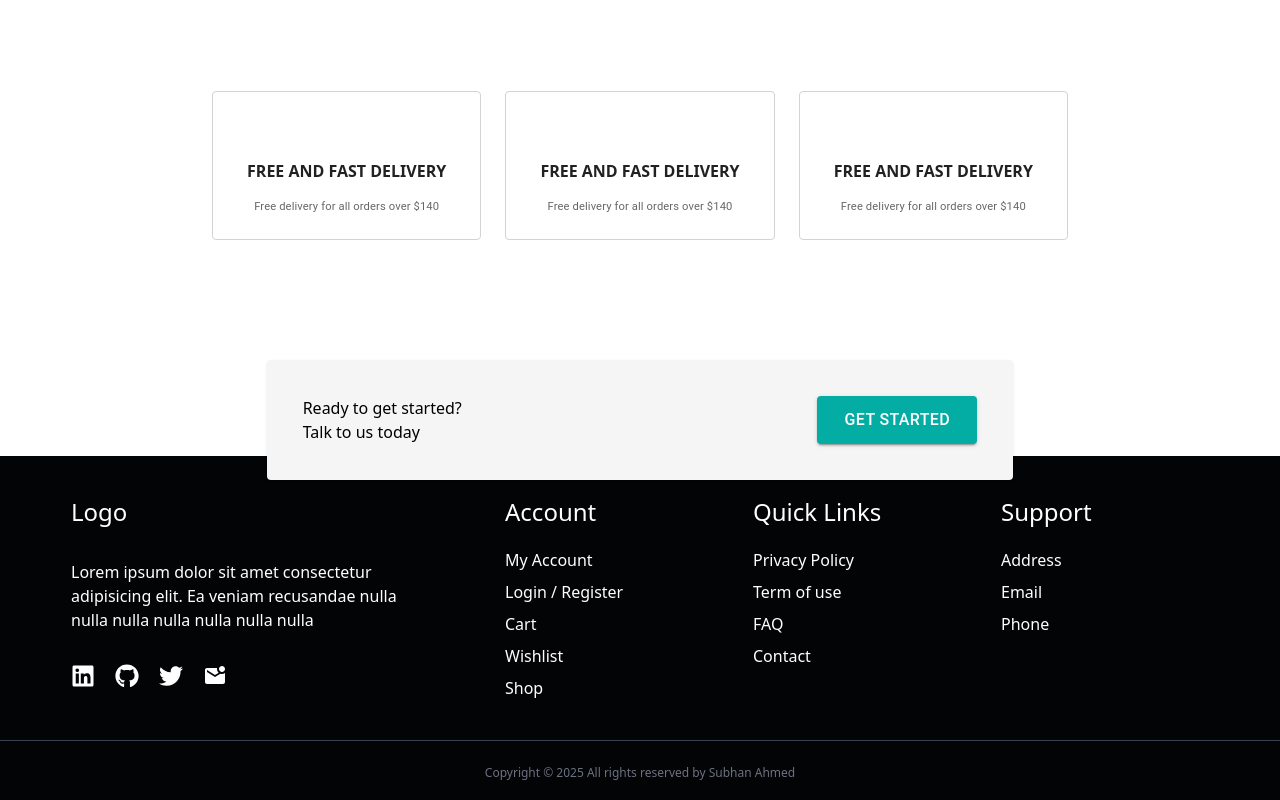
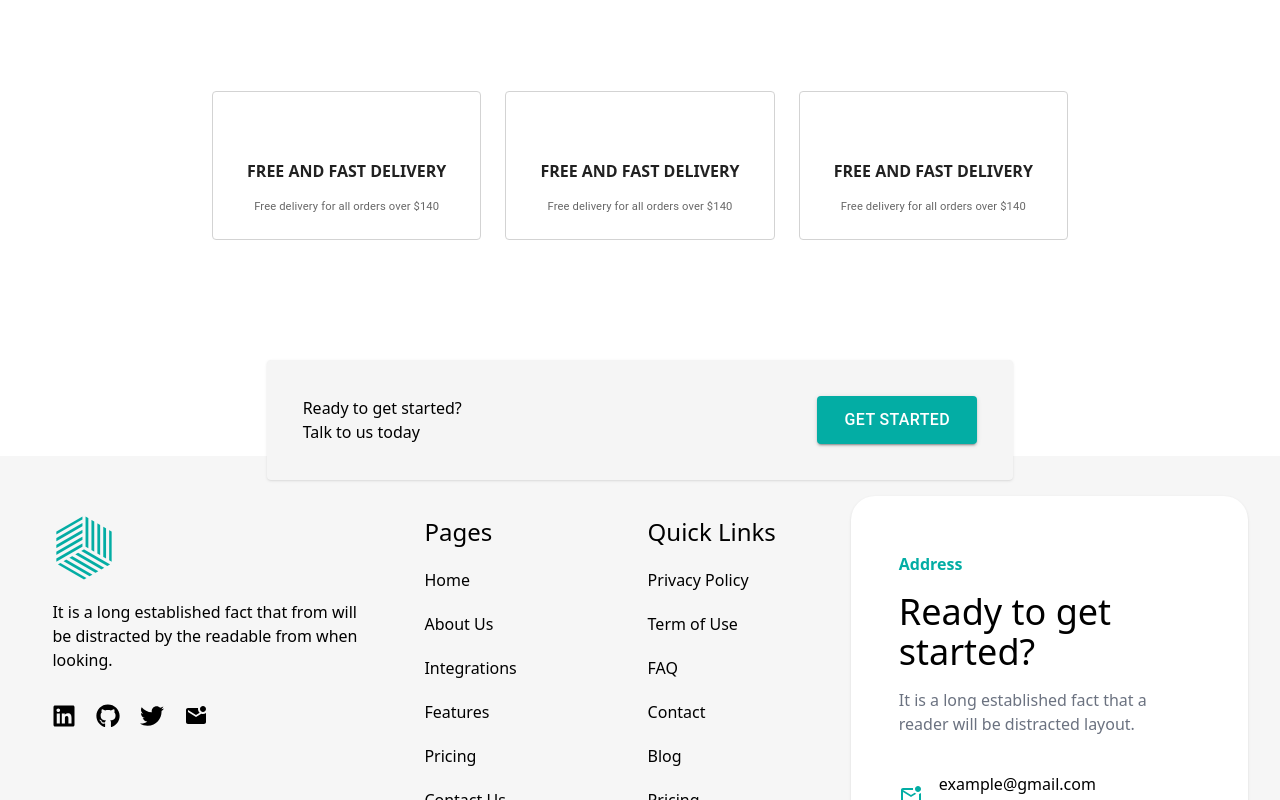
Before and after one commit to subhanrizwan/Ecommerce-Store1, a React (Vite) app: page / in a window 1280 px wide. Shown: the part 2000-2800 px from the top of the page. Built offline with nearby package versions, Linux system fonts and the light colour scheme; some icons are missing.

Commit message:
almost done

```diff
--- a/src/Sections/HomeSection/Customerloveus/custloveus.jsx
+++ b/src/Sections/HomeSection/Customerloveus/custloveus.jsx
@@ -44,9 +44,9 @@ export default function CustomerLove() {
           <div className="max-w-7xl">
             {/* Header with gradient line */}
             {/* <div className="flex items-start mb-12">
-              <div className="w-1 h-32 bg-gradient-to-b from-purple-500 to-orange-500 rounded-full mr-8 flex-shrink-0"></div>
+              <div className="w-1 h-32 bg-gradient-to-b from-secondary  rounded-full mr-8 flex-shrink-0"></div>
               <div>
-                <p className="text-gray-600 mb-4 text-lg">Our Impact ____________</p>
+                <p className="text-secondary mb-4 text-lg">Why Customer Love Us ____________</p>
                 <div className="flex items-start mb-6">
                   <svg
                     className="w-8 h-8 text-secondary mr-4 mt-1 flex-shrink-0"
--- a/src/components/Footer/footer.jsx
+++ b/src/components/Footer/footer.jsx
@@ -1,23 +1,24 @@
-import React from "react";
 import { Link } from "react-router";
-import { FaLinkedin } from "react-icons/fa";
-import { FaGithub } from "react-icons/fa";
-import { FaTwitter } from "react-icons/fa";
+import { FaLinkedin,FaGithub,FaTwitter} from "react-icons/fa";
 import { MdMarkEmailUnread } from "react-icons/md";
 import CtaFooter from "../ctaSection";
 import FooterBottom from "./footerBottom";
+import Logo from '../../../assets/images/logo/logo.png';
+import { MdOutlineMarkEmailUnread } from "react-icons/md";
+import { FaPhoneVolume } from "react-icons/fa6";
+
 function Footer() {
   return (
     <>
       <CtaFooter />
+      <section className="">
       <div className="container">
-        <footer className="flex sm:flex-wrap flex-wrap bg-primary mx-auto md:w-screen sm:w-screen md:justify-center border-b border-gray-700 p-5 pb-3 mt-5">
-          <div className="step1 md:w-[35%] sm:h-68 p-5 text-textFooter">
-            <div className="resturant-title pr-16">
-              <h1 className="text-4xl md:text-2xl pb-3">Logo</h1>
+        <footer className="flex sm:flex-wrap flex-wrap bg-cardbg mx-auto md:w-screen sm:w-screen md:justify-center border-b border-gray-200 py-10 px-5 pb-3 mt-5">
+          <div className="step1 md:w-[30%] sm:h-68 p-5 text-textFooter">
+            <div className="resturant-title pr-6">
+              <img className="w-16 h-16" src={Logo} alt="" />
               <p className="pt-5 text-1xl md:text-md">
-                Lorem ipsum dolor sit amet consectetur adipisicing elit. Ea
-                veniam recusandae nulla nulla nulla nulla nulla nulla nulla{" "}
+                It is a long established fact that from will be distracted by the readable from when looking.{" "}
               </p>
             </div>
             <div className="social-icons md:w-72 md:flex flex space-x-10 md:space-x-5 pt-8">
@@ -35,60 +36,76 @@ function Footer() {
               </Link>
             </div>
           </div>
-          <div className="step3 menus md:w-[20%] sm:w-[40%] w-[80%] md:h-92 p-5 text-textFooter">
-            <h2 className="text-2xl">Account</h2>
+         <div className="step3 menus md:w-[18%] sm:w-[40%] w-[100%] md:h-92 p-5 text-textFooter mb-5">
+  <h2 className="text-2xl">Pages</h2>
   <ul className="pt-5 text-1xl">
-              <li className="pb-2 hover:translate-x-4 duration-500">
-                <Link>My Account</Link>
+    <li className="mb-5 hover:translate-x-4 duration-500">
+      <Link>Home</Link>
     </li>
-              <li className="pb-2 hover:translate-x-4 duration-500">
-                <Link>Login / Register</Link>
+    <li className="mb-5 hover:translate-x-4 duration-500">
+      <Link>About Us</Link>
     </li>
-              <li className="pb-2 hover:translate-x-4 duration-500">
-                <Link>Cart</Link>
+    <li className="mb-5 hover:translate-x-4 duration-500">
+      <Link>Integrations</Link>
     </li>
-              <li className="pb-2 hover:translate-x-4 duration-500 ">
-                <Link>Wishlist</Link>
+    <li className="mb-5 hover:translate-x-4 duration-500">
+      <Link>Features</Link>
     </li>
-              <li className="pb-2 hover:translate-x-4 duration-500">
-                <Link>Shop</Link>
+    <li className="mb-5 hover:translate-x-4 duration-500">
+      <Link>Pricing</Link>
+    </li>
+    <li className=" hover:translate-x-4 duration-500">
+      <Link>Contact Us</Link>
     </li>
   </ul>
 </div>
-          <div className="step4 menus md:w-[20%] sm:w-[40%] w-[80%] md:h-92 p-5 text-textFooter">
+
+          <div className="step4 menus md:w-[18%] sm:w-[40%] w-[100%] md:h-92 p-5 text-textFooter">
             <h2 className="text-2xl">Quick Links</h2>
             <ul className="pt-5 text-1xl">
-              <li className="pb-2">
+             <li className="mb-5 hover:translate-x-4 duration-500">
   <Link>Privacy Policy</Link>
 </li>
-              <li className="pb-2">
-                <Link>Term of use</Link>
+<li className="mb-5 hover:translate-x-4 duration-500">
+  <Link>Term of Use</Link>
 </li>
-              <li className="pb-2">
+<li className="mb-5 hover:translate-x-4 duration-500">
   <Link>FAQ</Link>
 </li>
-              <li className="pb-2">
+<li className="mb-5 hover:translate-x-4 duration-500">
   <Link>Contact</Link>
 </li>
+<li className="mb-5 hover:translate-x-4 duration-500">
+  <Link>Blog</Link>
+</li>
+<li className="hover:translate-x-4 duration-500">
+  <Link>Pricing</Link>
+</li>
+
             </ul>
           </div>
-          <div className="step2 menus md:w-[20%] sm:w-[40%] w-[80%] md:h-92 p-5 text-textFooter">
-            <h2 className="text-2xl">Support</h2>
-            <ul className="pt-5 text-1xl">
-              <li className="pb-2 hover:translate-x-4 duration-500">
-                <Link>Address</Link>
+          <div className="step2 menus md:w-[32%] sm:w-[60%] w-[100%] shadow md:h-92 p-12 py-14 text-textFooter bg-white rounded-3xl">
+            <h2 className="text-1xl font-bold text-secondary mb-4">Address</h2>
+            <div className="md:text-4xl text-2xl mb-4"><h1>Ready to get started?</h1></div>
+            <div className="mb-4"><p className="text-gray-500">It is a long established fact that a reader will be distracted layout.</p></div>
+            <ul className="pt-2 text-1xl">
+              <li className="flex items-center gap-4 py-3">
+                <MdOutlineMarkEmailUnread className="text-2xl text-secondary" />
+                <Link className="">example@gmail.com <br /> info@gmail.com</Link>
               </li>
-              <li className="pb-2 hover:translate-x-4 duration-500">
-                <Link>Email</Link>
+
+              <li className="flex items-center gap-4 py-3">
+                <FaPhoneVolume className="text-xl text-secondary"   />
+                <Link>+92 111 0000000 <br /> +92 111 0000000 </Link>
               </li>
-              <li className="pb-2 hover:translate-x-4 duration-500">
-                <Link>Phone</Link>
-              </li>
+
             </ul>
           </div>
         </footer>
         <FooterBottom />
       </div>
+      </section>
+
     </>
   );
 }
--- a/src/components/Footer/footerBottom.jsx
+++ b/src/components/Footer/footerBottom.jsx
@@ -1,9 +1,27 @@
+import { Link } from "react-router";
+import { FaLinkedin,FaGithub,FaTwitter} from "react-icons/fa";
+import { MdMarkEmailUnread } from "react-icons/md";
+
 function FooterBottom() {
   return (
-<div className="footer-bottom text-xs w-screen text-center bg-primary p-5">
-          <p className="mt-1 text-gray-500">
+<div className="footer-bottom text-xs flex justify-center md:justify-between flex-wrap w-screen text-center bg-cardbg p-5">
+          <p className="mt-1 p-3 md:p-5">
             Copyright © 2025 All rights reserved by Subhan Ahmed
           </p>
+           <div className="social-icons p-3 md:p-5 md:w-72 md:flex flex space-x-6 md:space-x-5">
+              <Link>
+                <FaLinkedin className="text-xl md:text-2xl" />
+              </Link>
+              <Link>
+                <FaGithub className="text-xl md:text-2xl" />
+              </Link>
+              <Link>
+                <FaTwitter className="text-xl md:text-2xl" />
+              </Link>
+              <Link>
+                <MdMarkEmailUnread className="text-xl md:text-2xl" />
+              </Link>
+            </div>
         </div>  )
 }
 
--- a/src/components/Header/topHeader.jsx
+++ b/src/components/Header/topHeader.jsx
@@ -16,8 +16,8 @@ function TopHeader() {
   }, []);
   return (
     <>
-    <section className='top-header w-full bg-primary text-white py-4 text-center text-xs md:text-sm'>
-        <p className={Announce ? 'block px-5' : 'hidden'}>Summer Sale For All Swim Suits And Free Express Delivery - OFF 50%! <b onClick={ShopNow}> Shop Now</b>  </p>
+    <section className='top-header w-full bg-gradient-to-r from-[#03ADA4] to-white text-gray-800 py-4 text-center text-xs md:text-sm'>
+        <p className={Announce ? 'block px-5' : 'hidden'}>Summer Sale For All Swim Suits And Free Express Delivery - OFF 50%! <b className='cursor-pointer' onClick={ShopNow}> Shop Now</b>  </p>
         <p className={Announce ? 'hidden' : 'block'}>Announcement!</p>
     </section>
     </>
--- a/tailwind.config.js
+++ b/tailwind.config.js
@@ -31,7 +31,7 @@ export default {
         // secondary:'#fa4f09',
         secondary:'#03ada4',
         cardbg:'#f6f6f6',
-        textFooter:'#fff',
+        textFooter:'#000',
         Fieldbg:'#F5F5F5'
       }
     },
```
Also changed, not shown: src/components/Header/header.jsx (+16 -13 lines), assets/images/logo/logo.png (added). Lines whose indentation alone changed are shown as unchanged.
